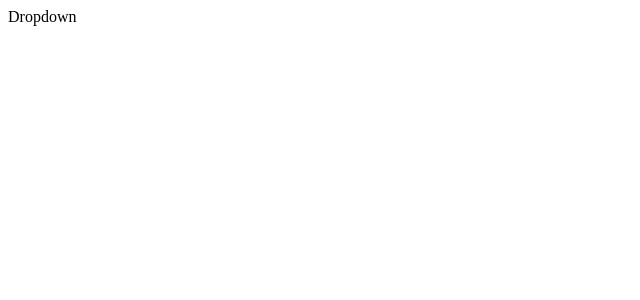
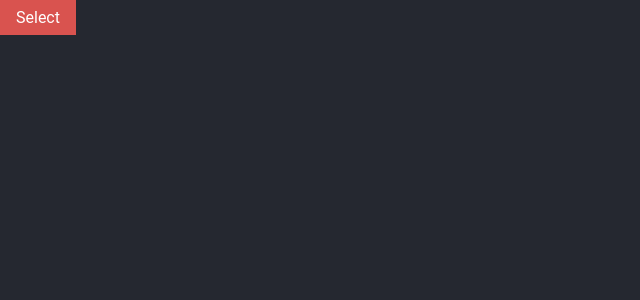
Before and after one commit to anisotropy/react-multi-level-dropdown, a React app in the folder demo/dev/: page / in a window 1280 px wide. Shown: the top 300 px of the page, without its empty margins (0-640 px from the left). Built offline with nearby package versions, Linux system fonts and the light colour scheme; the HTML template or start-up script is replaced by a standard one.

Commit message:
Complete the basic form of dropdown

```diff
--- a/demo/dev/package.json
+++ b/demo/dev/package.json
@@ -33,6 +33,7 @@
     "prop-types": "^15.5.9",
     "react": "^16.0.0",
     "react-dom": "^16.0.0",
-    "react-syntax-highlighter": "^5.8.0"
+    "react-syntax-highlighter": "^5.8.0",
+    "underscore": "^1.8.3"
   }
 }
--- /dev/null
+++ b/demo/dev/src/Dropdown/DDItem.js
@@ -0,0 +1,59 @@
+import React, {PureComponent} from 'react';
+import PropTypes from 'prop-types';
+import _ from 'underscore';
+
+class DDItem extends PureComponent {
+  constructor(props){
+    super(props);
+    this.state = {
+      openChild: null
+    };
+    this.handleClick = this.handleClick.bind(this);
+    this.handleBodyClick = this.handleBodyClick.bind(this);
+    this.handleClickChild = this.handleClickChild.bind(this);
+  }
+  componentDidMount(){
+    document.addEventListener('click', this.handleBodyClick);
+  }
+  componentWillUnmount(){
+    document.removeEventListener('click', this.handleBodyClick);
+  }
+  handleClick(e){
+    e.stopPropagation();
+    e.nativeEvent.stopImmediatePropagation();
+    this.props.onClick(this.props.open ? null : this.props.data.value);
+  }
+  handleBodyClick(e){
+    this.props.onClick(null);
+  }
+  handleClickChild(value){
+    this.setState({openChild: value});
+  }
+  render(){
+    const {head, open, data} = this.props;
+    const {openChild} = this.state;
+    const items = (!data.children ? null : _.map(data.children, (d, i) => (
+      <DDItem key={d.value} open={d.value == openChild} data={d} onClick={this.handleClickChild} />
+    )));
+    return (
+      <div className={'dditem' + (head ? ' dditem--head' : '')} onClick={this.handleClick}>
+        <div className="dditem__body">
+          {data.label}
+        </div>
+        <div>
+          <div className={'dditem__children' + (open ? ' dditem__children--open' : '')}>
+            {items}
+          </div>
+        </div>
+      </div>
+    );
+  }
+}
+DDItem.propTypes = {
+  head: PropTypes.bool,
+  open: PropTypes.bool,
+  data: PropTypes.object.isRequired,
+  onClick: PropTypes.func.isRequired
+};
+
+export default DDItem;
--- a/demo/dev/src/Dropdown/Dropdown.js
+++ b/demo/dev/src/Dropdown/Dropdown.js
@@ -1,21 +1,41 @@
 import React, {PureComponent} from 'react';
 import PropTypes from 'prop-types';
+import DDItem from './DDItem';
+import _ from 'underscore';
 import './dropdown.less';
 
 class Dropdown extends PureComponent {
   constructor(props){
     super(props);
+    this.state = {
+      open: false
+    };
+    this.handleClick = this.handleClick.bind(this);
+  }
+  handleClick(){
+    this.setState({open: !this.state.open});
   }
   render(){
+    const {data, headText} = this.props;
+    const {open} = this.state;
     return (
-      <div>
-        Dropdown
+      <div className="dropdown">
+        <DDItem
+          head
+          data={{label: headText, value: headText, children: data}}
+          open={open}
+          onClick={this.handleClick}
+        />
       </div>
-    )
+    );
   }
 }
 Dropdown.propTypes = {
-  data: PropTypes.array.isRequired
+  data: PropTypes.array.isRequired,
+  headText: PropTypes.string
+};
+Dropdown.defaultProps = {
+  headText: 'Select'
 };
 
 export default Dropdown;
--- a/demo/dev/src/Dropdown/dropdown.less
+++ b/demo/dev/src/Dropdown/dropdown.less
@@ -0,0 +1,35 @@
+@import 'mixins';
+
+.dditem {
+  position: relative;
+  background-color: #f0ad4e;
+  &.dditem--head {
+    display: inline-block;
+    background-color: #d9534f;
+  }
+  & + & {
+    margin-top: 1px;
+  }
+}
+.dditem__body {
+  padding: 0.5em 1em;
+  white-space: nowrap;
+  & + div {
+    position: absolute;
+    top: 0; right: 0;
+  }
+  .dditem--head > & + div {
+    position: relative;
+    top: 1px; right: auto;
+  }
+}
+.dditem__children {
+  position: absolute;
+  top: 0; left: 1px;
+  &:not(.dditem__children--open) {
+    display: none;
+  }
+  .dditem--head > .dditem__body + div > & {
+    left: 0;
+  }
+}
--- /dev/null
+++ b/demo/dev/src/Dropdown/mixins.less
@@ -0,0 +1,3 @@
+.ellipsis(){
+  white-space: nowrap; overflow: hidden; text-overflow: ellipsis;
+}
--- a/demo/dev/src/data.js
+++ b/demo/dev/src/data.js
@@ -27,23 +27,23 @@ export const data = [
       }
     ]
   }, {
-    lable: 'Biology',
+    label: 'Biology',
     value: 'Biology',
     children: [
       {
-        lable: 'Size',
+        label: 'Size',
         value: 'Size',
         children: [
           {
-            lable: 'Largest and smallest',
+            label: 'Largest and smallest',
             value: 'Largest and smallest'
           }
         ]
       }, {
-        lable: 'Behavior',
+        label: 'Behavior',
         value: 'Behavior',
       }, {
-        lable: 'Communication',
+        label: 'Communication',
         value: 'Communication',
       }
     ]
--- a/demo/dev/src/style.less
+++ b/demo/dev/src/style.less
@@ -0,0 +1,6 @@
+body {
+  margin: 0;
+  color: #ffffff;
+  font-family: 'Roboto', sans-serif;
+  background-color: #252830
+}
```
